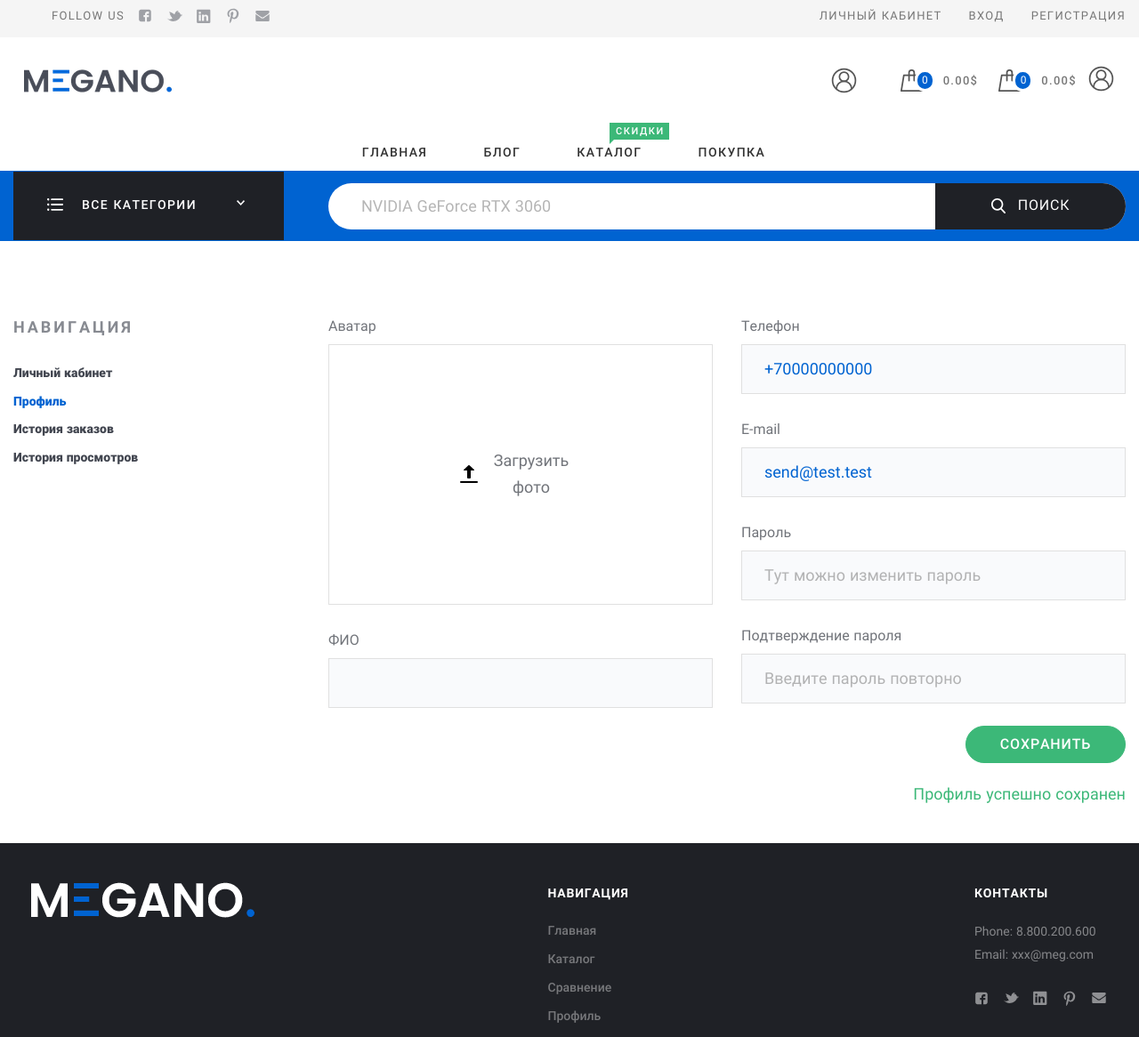
After one commit to ykozhanov/Django-OnlineShopping, a Django app: page /account/profile/edit/ in a window 1280 px wide. The commit adds this page. Shown: the whole page at 89% size. Run offline with Django 5.2, Linux system fonts and the light colour scheme; data comes from the database, SQL or seed files in the repository.

Commit message:
Feat: done template profile_edit

```diff
--- a/src/profiles/templates/profiles/user_detail.html
+++ b/src/profiles/templates/profiles/user_detail.html
@@ -14,8 +14,8 @@
                         <div class="Section-columnContent">
                             <div class="NavigateProfile">
                                 <ul class="menu menu_vt">
-                                    <li class="menu-item_ACTIVE menu-item"><a class="menu-link" href="#">Личный кабинет</a></li>
-                                    <li class="menu-item"><a class="menu-link" href="#">Профиль</a></li>
+                                    <li class="menu-item_ACTIVE menu-item"><a class="menu-link" href="{% url 'profile' %}">Личный кабинет</a></li>
+                                    <li class="menu-item"><a class="menu-link" href="{% url 'profile_edit' %}">Профиль</a></li>
                                     <li class="menu-item"><a class="menu-link" href="#">История заказов</a></li>
                                     <li class="menu-item"><a class="menu-link" href="#">История просмотров</a></li>
                                 </ul>
--- /dev/null
+++ b/src/profiles/templates/profiles/user_detail_edit.html
@@ -0,0 +1,90 @@
+{% extends 'base.html' %}
+{% block content %}
+    {% include 'header-top.html' %}
+    {% include 'header-main.html' %}
+    {% include 'header-search.html' %}
+    {% load static %}
+    <div class="Middle Middle_top">
+        <div class="Section Section_column Section_columnLeft">
+            <div class="wrap">
+                <div class="Section-column">
+                    <div class="Section-columnSection">
+                        <header class="Section-header">
+                            <strong class="Section-title">Навигация</strong>
+                        </header>
+                        <div class="Section-columnContent">
+                            <div class="NavigateProfile">
+                                <ul class="menu menu_vt">
+                                    <li class="menu-item"><a class="menu-link" href="{% url 'profile' %}">Личный кабинет</a></li>
+                                    <li class="menu-item_ACTIVE menu-item"><a class="menu-link" href="{% url 'profile_edit' %}">Профиль</a></li>
+                                    <li class="menu-item"><a class="menu-link" href="#">История заказов</a></li>
+                                    <li class="menu-item"><a class="menu-link" href="#">История просмотров</a></li>
+
+                                </ul>
+                            </div>
+                        </div>
+                    </div>
+                </div>
+                <div class="Section-content">
+                    <div class="Profile">
+                        <form class="form Profile-form" action="#" method="post">
+                            {% csrf_token %}
+                            <div class="row">
+                                <div class="row-block">
+                                    <div class="form-group">
+                                        <label class="form-label" for="avatar">Аватар
+                                        </label>
+                                        <div class="Profile-avatar Profile-avatar_noimg">
+
+                                            <label class="Profile-fileLabel" for="avatar"><img src="{% static 'assets/img/icons/upload.png' %}" alt="#.png" />Загрузить фото
+                                            </label>
+
+                                            <input class="Profile-file form-input" id="avatar" name="avatar" type="file" data-validate="onlyImgAvatar" />
+                                        </div>
+                                    </div>
+                                    <div class="form-group">
+                                        <label class="form-label" for="name">ФИО
+                                        </label>
+                                        <input class="form-input" id="name" name="name" type="text" value="" data-validate="require" />
+                                    </div>
+                                </div>
+                                <div class="row-block">
+                                    <div class="form-group">
+                                        <label class="form-label" for="phone">Телефон
+                                        </label>
+                                        <input class="form-input" id="phone" name="phone" type="text" value="+70000000000" />
+                                    </div>
+                                    <div class="form-group">
+                                        <label class="form-label" for="mail">E-mail
+                                        </label>
+                                        <input class="form-input" id="mail" name="mail" type="text" value="send@test.test" data-validate="require" />
+                                    </div>
+                                    <div class="form-group">
+                                        <label class="form-label" for="password">Пароль
+                                        </label>
+                                        <input class="form-input" id="password" name="password" type="password" placeholder="Тут можно изменить пароль" />
+                                    </div>
+                                    <div class="form-group">
+                                        <label class="form-label" for="passwordReply">Подтверждение пароля
+                                        </label>
+                                        <input class="form-input" id="passwordReply" name="passwordReply" type="password" placeholder="Введите пароль повторно" />
+                                    </div>
+                                    <div class="form-group">
+                                        <div class="Profile-btn">
+                                            <button class="btn btn_success" type="submit">Сохранить
+                                            </button>
+                                        </div>
+<!--                                        Если все ОК-->
+                                        <div class="Profile-success">Профиль успешно сохранен
+                                        </div>
+                                    </div>
+                                </div>
+                            </div>
+                        </form>
+                    </div>
+                </div>
+            </div>
+        </div>
+    </div>
+    {% include 'footer.html' %}
+{% endblock %}
--- a/src/profiles/urls.py
+++ b/src/profiles/urls.py
@@ -1,7 +1,8 @@
 from django.urls import path
 
-from .views import UserProfileView
+from .views import UserProfileView, user_profile_edit
 
 urlpatterns = [
-    path('profile/', UserProfileView.as_view(), name='account'),
+    path('profile/', UserProfileView.as_view(), name='profile'),
+    path('profile/edit/', user_profile_edit, name='profile_edit')
 ]
--- a/src/profiles/views.py
+++ b/src/profiles/views.py
@@ -17,3 +17,12 @@ class UserProfileView(LoginRequiredMixin, DetailView):
         Returns the currently logged-in user
         """
         return self.request.user
+
+
+
+def user_profile_edit(request):
+    user = request.user
+    if request.method == 'GET':
+        return render(request, 'profiles/user_detail_edit.html', context={'user': user})
+    print(request.POST)
+    return render(request, 'profiles/user_detail_edit.html', context={'user': user})
```
